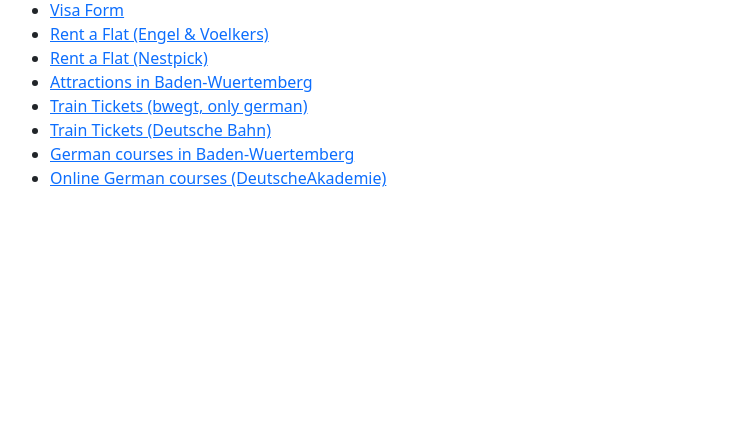
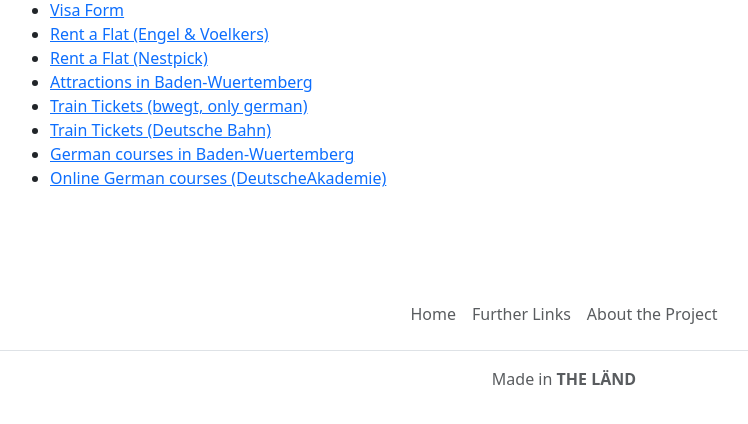
Before and after one commit to Economy-Work/WorkInBW, a PHP site: page /AnalyzeText/links.php in a window 1280 px wide. Shown: the part 289-713 px from the top of the page, without its empty margins (76-824 px from the left). Run offline with PHP 8.4, Linux system fonts and the light colour scheme; the visitor is signed in with stand-in values (Sample User, id 1).

Commit message:
create footer

```diff
--- a/backend/about.php
+++ b/backend/about.php
@@ -31,6 +31,8 @@ require_once __DIR__.'/config.php';
   </div>
 </main>
 
+<?php include __DIR__.'/parts/footer.php'; ?>
+
   <script src="/assets/js/bootstrap.js"></script>
 </body>
 </html>
--- a/backend/dashboard.php
+++ b/backend/dashboard.php
@@ -75,6 +75,8 @@ if(!$_SESSION['loggedin']){
   </div>
 </main>
 
+<?php include __DIR__.'/parts/footer.php'; ?>
+
   <script src="/assets/js/bootstrap.js"></script>
 </body>
 </html>
--- a/backend/index.php
+++ b/backend/index.php
@@ -49,6 +49,8 @@
   </div>
 </main>
 
+<?php include __DIR__.'/parts/footer.php'; ?>
+
   <script src="/assets/js/bootstrap.js"></script>
 </body>
 </html>
--- a/backend/links.php
+++ b/backend/links.php
@@ -36,6 +36,8 @@ require_once __DIR__.'/config.php';
   </div>
 </main>
 
+<?php include __DIR__.'/parts/footer.php'; ?>
+
   <script src="/assets/js/bootstrap.js"></script>
 </body>
 </html>
--- a/backend/login.php
+++ b/backend/login.php
@@ -71,6 +71,8 @@ if(isset($_POST['action'])){
   </div>
 </main>
 
+<?php include __DIR__.'/parts/footer.php'; ?>
+
   <script src="/assets/js/bootstrap.js"></script>
 </body>
 </html>
--- /dev/null
+++ b/backend/parts/footer.php
@@ -0,0 +1,8 @@
+<footer class="py-3 my-4">
+  <ul class="nav justify-content-center border-bottom pb-3 mb-3">
+    <li class="nav-item"><a href="/" class="nav-link px-2 text-body-secondary">Home</a></li>
+    <li class="nav-item"><a href="/links.php" class="nav-link px-2 text-body-secondary">Further Links</a></li>
+    <li class="nav-item"><a href="/about.php" class="nav-link px-2 text-body-secondary">About the Project</a></li>
+  </ul>
+  <p class="text-center text-body-secondary">Made in <b>THE LÄND</b></p>
+</footer>
--- a/backend/signup.php
+++ b/backend/signup.php
@@ -88,6 +88,8 @@ if(isset($_POST['action'])){
   </div>
 </main>
 
+<?php include __DIR__.'/parts/footer.php'; ?>
+
   <script src="/assets/js/bootstrap.js"></script>
 </body>
 </html>
```
